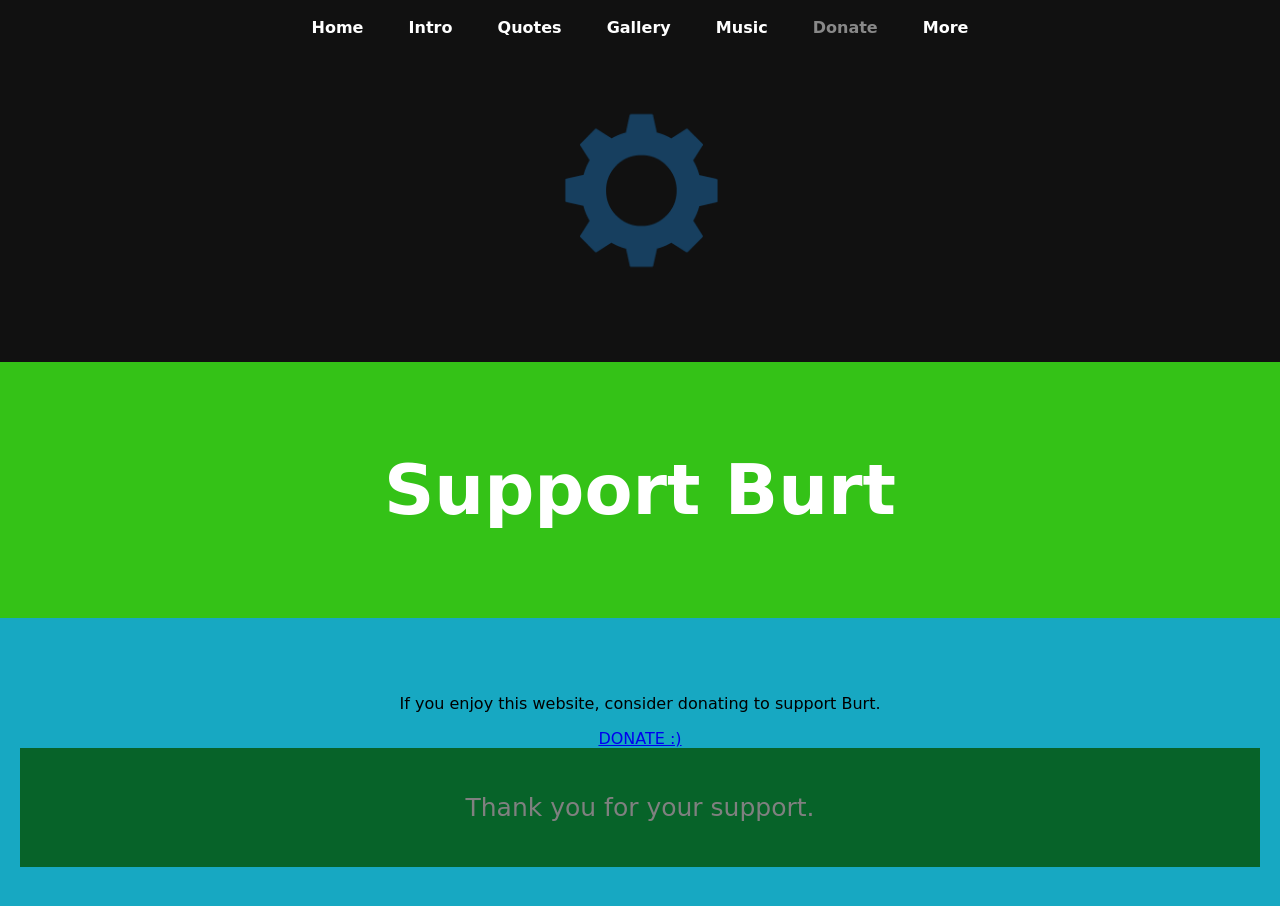
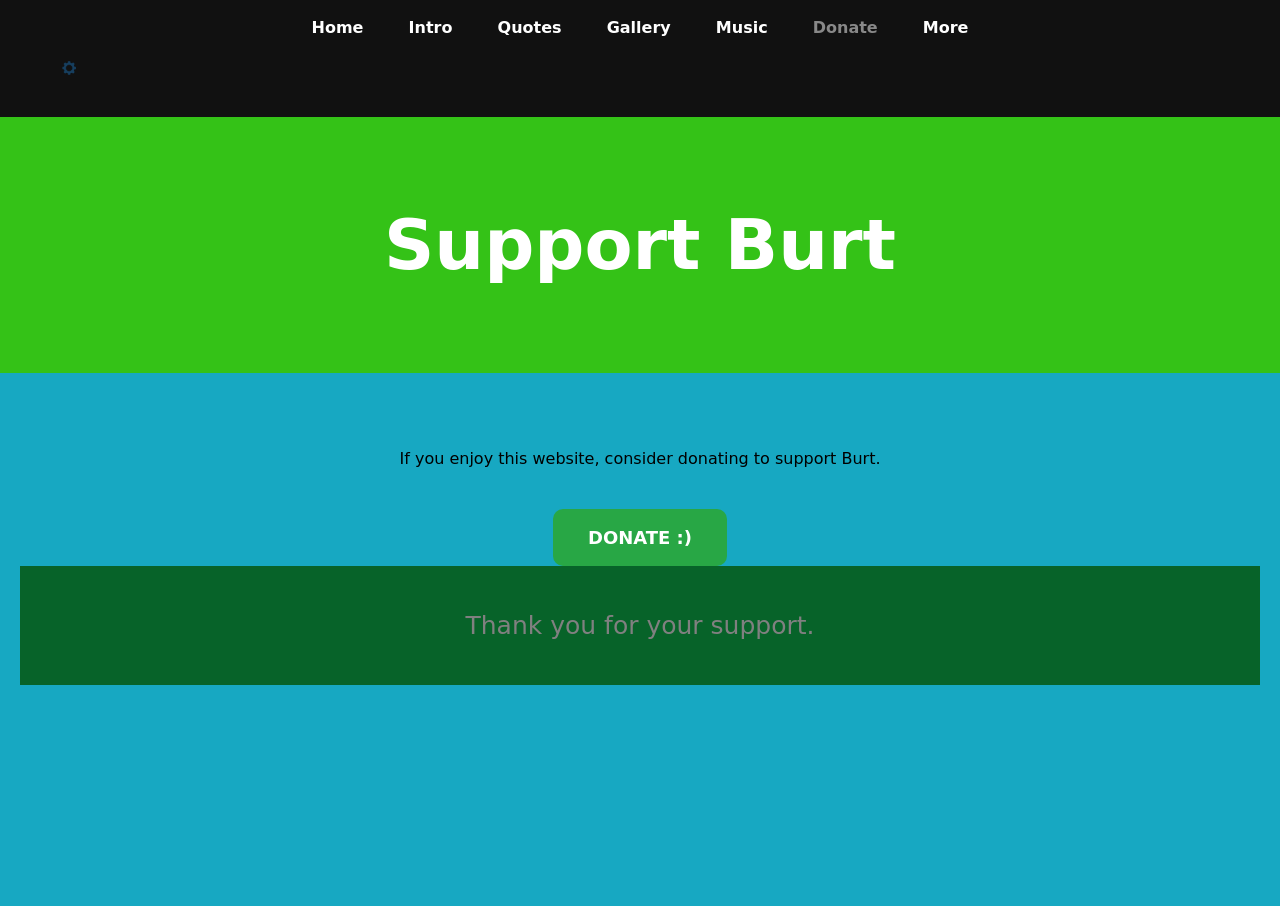
Before and after one commit to worldcreat3/burt, a plain HTML site: page donate.html in a window 1280 px wide. After the commit the page ends 800 px from the top, so only its background shows below. Drawn offline with Linux system fonts and the light colour scheme.

Commit message:
Update style.css

```diff
--- a/style.css
+++ b/style.css
@@ -51,6 +51,11 @@ nav {
   padding: 18px;
 }
 
+.nav-right {
+  display: flex;
+  align-items: center;
+}
+
 nav a {
   color: white;
   text-decoration: none;
@@ -75,8 +80,43 @@ a.active {
 }
 
 .gear-icon {
-  width: 20%;
-  max-width: 300px;
-  display: block;
-  margin: 10px auto;
+  width: 22px;
+  height: 22px;
+  vertical-align: middle;
 }
+
+.gallery {
+  display: grid;
+  grid-template-columns: repeat(auto-fit, minmax(250px, 1fr));
+  gap: 25px;
+  padding: 40px;
+}
+
+.gallery img {
+  width: 100%;
+  border-radius: 10px;
+  transition: transform 0.3s ease, box-shadow 0.3s ease;
+}
+
+.gallery img:hover {
+  transform: scale(1.05);
+  box-shadow: 0 10px 25px rgba(0, 0, 0, 0.25);
+}
+
+.donate-button {
+  display: inline-block;
+  background: #28a745;
+  color: white;
+  padding: 18px 35px;
+  border-radius: 10px;
+  text-decoration: none;
+  font-size: 18px;
+  font-weight: bold;
+  margin-top: 25px;
+  transition: transform 0.2s ease, box-shadow 0.2s ease;
+}
+
+.donate-button:hover {
+  transform: scale(1.05);
+  box-shadow: 0 8px 20px rgba(0, 0, 0, 0.2);
+}
```
